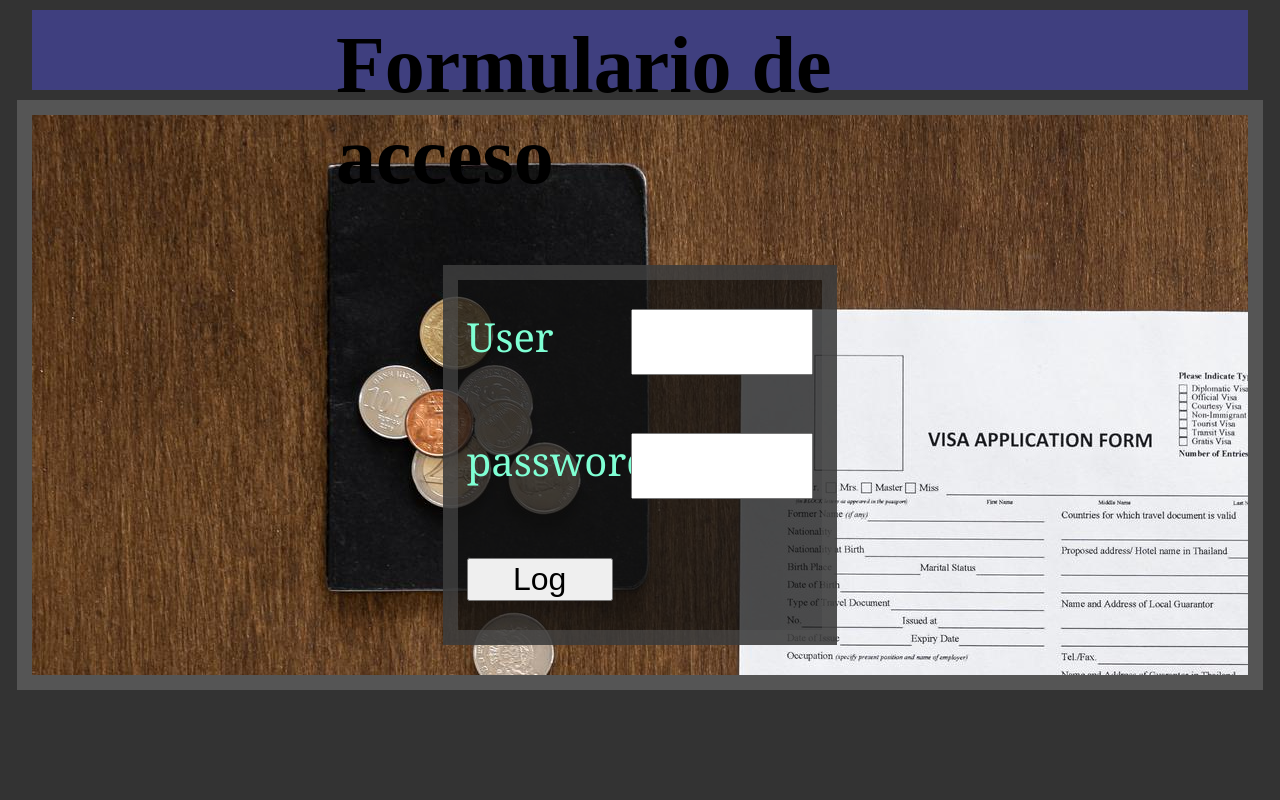
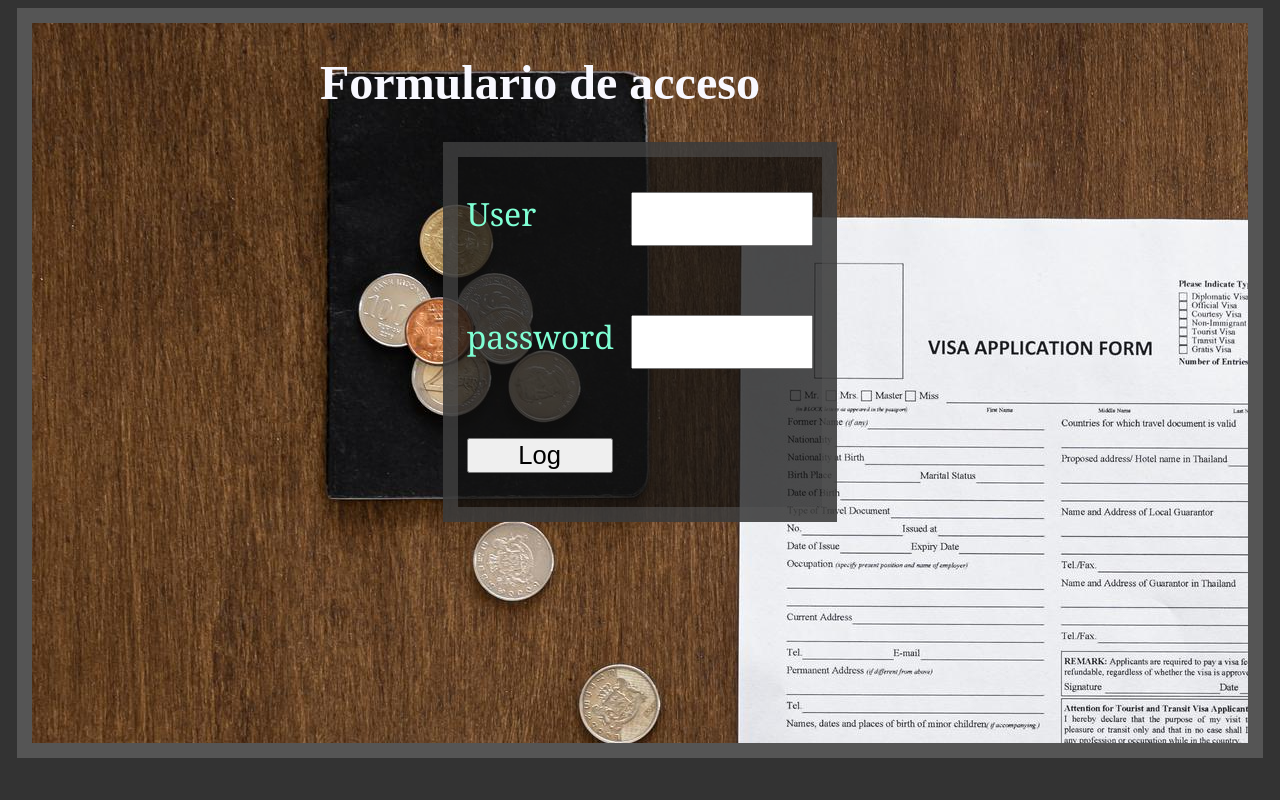
Before and after one commit to cvdgp/formulario_login_php, a PHP site: page / in a window 1280 px wide. Run offline with PHP 8.4, Linux system fonts and the light colour scheme.

Commit message:
css retocada, faltan cargar variables de inputs php

```diff
--- a/assets/css/main.css
+++ b/assets/css/main.css
@@ -1,14 +1,10 @@
 body{
     background: #333;
-}
-header{
-    width: 80vw;
-    height: 10vh;
 }
 main{
 
     width: 95vw ;
-    height: 70vh;
+    height: 90vh;
     margin-left: auto;
     margin-right: auto;
 
@@ -16,29 +12,22 @@ main{
 
     border: 15px solid #555;
 }
-.header{
+main h1 {
+    width: 50vw;
+    margin-left: auto;
+    margin-right: auto;
+    color: ghostwhite;
+    font-size: 3em;
+}
 
-    background-color: #444499c1;
-    margin: 10px auto;
-    width: 95vw;
-
-
-}
-.header h1{
-    width: 50%;
-    margin: 10px auto;
-    padding-top: 10px;
-    font-size: 5em;
-
-}
 .form_log{
 
     width: 30%;
     height: 350px;
-    margin: 150px auto;
+    margin: 10px auto;
     background: #111111bd;
     color: aquamarine;
-    font-size: 2.5em;
+    font-size: 2em;
     font-family: Georgia, 'Times New Roman', Times, serif;
     border: 15px solid #5555558e;
     display: grid;
--- a/index.php
+++ b/index.php
@@ -9,10 +9,11 @@
     <link rel="stylesheet" href="assets/css/main.css">
 </head>
 <body>
-    <header class="header">
-        <h1>Formulario de acceso</h1>
-    </header>
+
     <main>
+        <header class="header">
+            <h1>Formulario de acceso</h1>
+        </header>
         <form action="assets/php/conectionbbdd.php" method="post" class="form_log">
             <label for="inp_User"> User</label>
             <input type="text" name="inp_User" id="inp_User">
```
